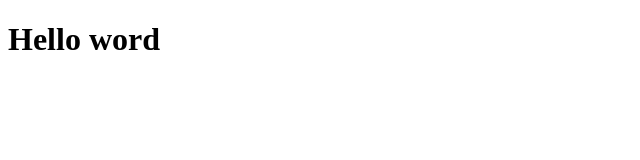
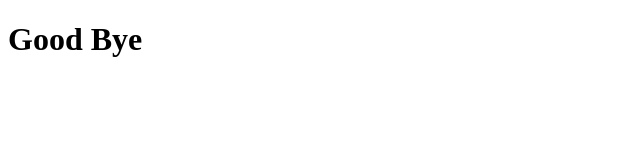
Before and after one commit to davidalbu35/exo_final_git_prenom, a plain HTML site: page index.html in a window 1280 px wide. Shown: the whole page, without its empty margins (0-640 px from the left). Drawn offline with Linux system fonts and the light colour scheme.

Commit message:
h1=goodbye

```diff
--- a/index.html
+++ b/index.html
@@ -6,7 +6,7 @@
     <title>Document</title>
 </head>
 <body>
-    <h1>Hello word</h1>
+    <h1>Good Bye</h1>
 
 </body>
 </html>
```
